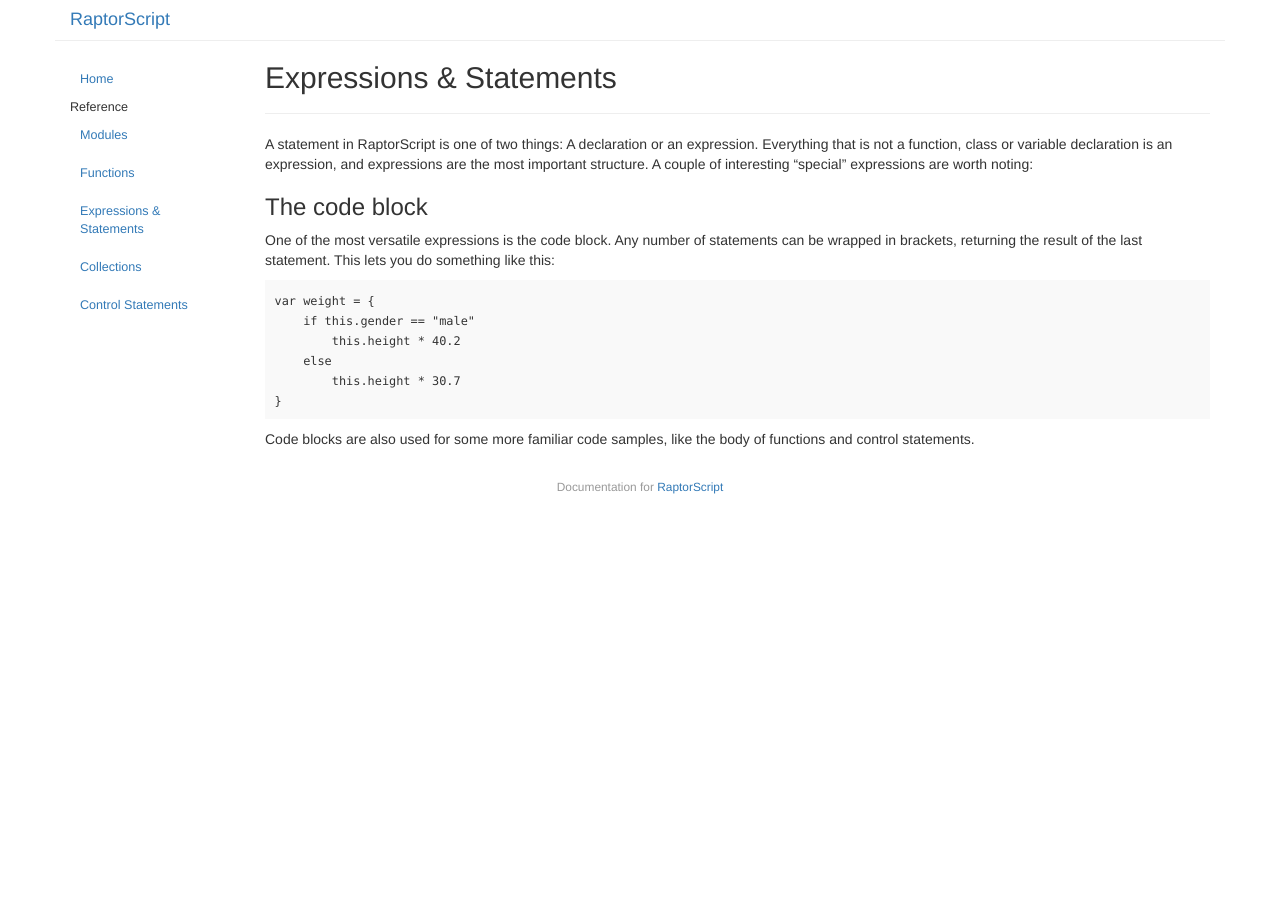
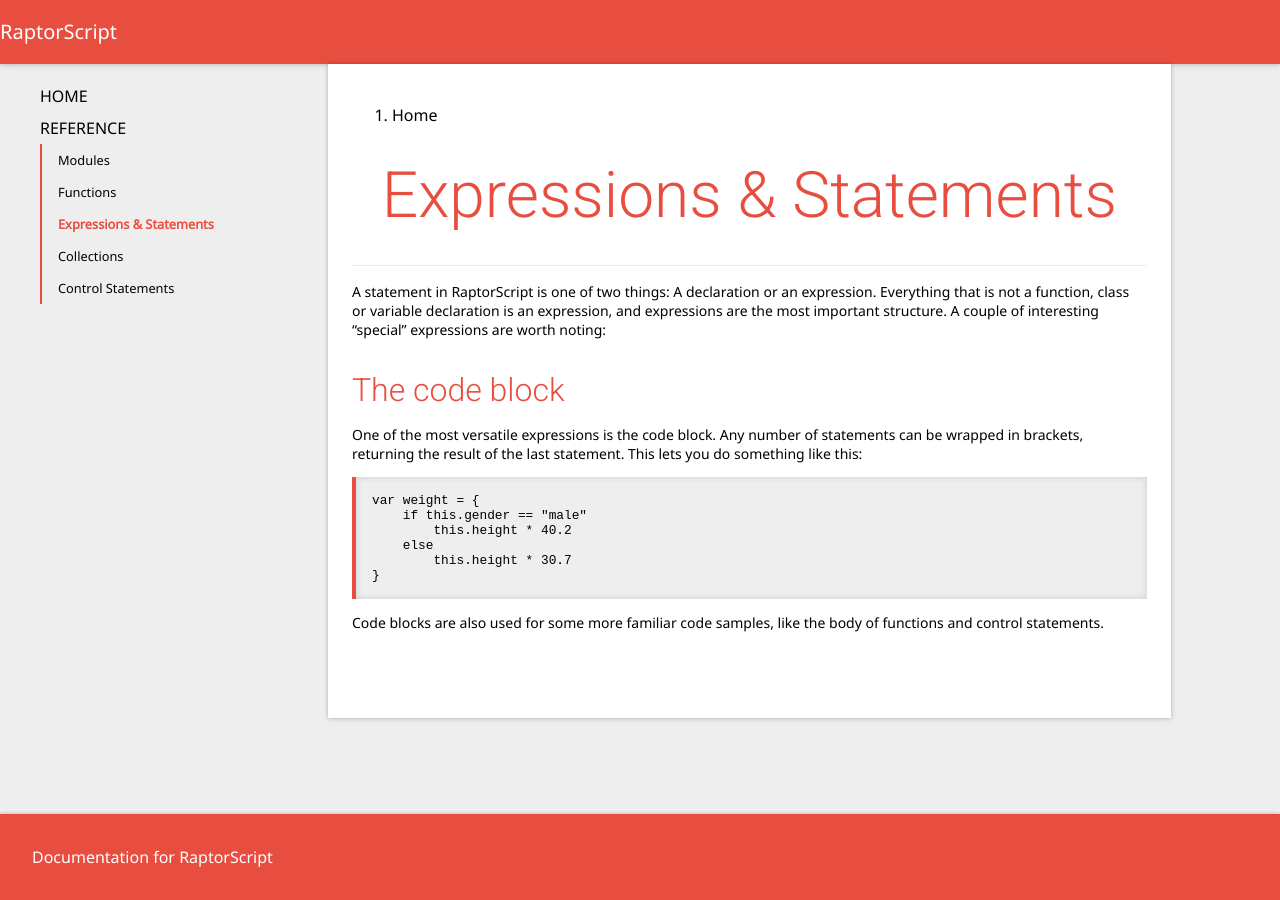
Before and after one commit to raptor-lang/raptor-lang.github.io, a Jekyll site: the page built from _posts/2016-11-16-expressions-statements.md, in a window 1280 px wide. Built offline with Jekyll 4.4.1, drawn with Linux system fonts in a browser that asks for light colours.

Commit message:
Custom theme kinda

```diff
--- /dev/null
+++ b/_includes/breadcrumbs.html
@@ -0,0 +1,20 @@
+<ol class="breadcrumb">
+<li><a href="{{ site.baseurl }}/">Home</a></li>
+{% capture page_url_without_index_html %}{{ page.url | remove: "/index.html" }}{% endcapture %}
+{% assign splitted_url_parts = page_url_without_index_html | split: '/' %}
+{% capture forLoopMaxInt %}{{ splitted_url_parts.size | minus:1 }}{% endcapture %}
+{% for i in (1..forLoopMaxInt) %}
+    {% capture current_breadcrumb_url %}{{next_prepender}}/{{ splitted_url_parts[i] }}/index.html{% endcapture %}
+    {% capture current_breadcrumb_md_url %}{{next_prepender}}/{{ splitted_url_parts[i] }}/{% endcapture %}
+    {% capture next_prepender %}{{next_prepender}}/{{ splitted_url_parts[i] }}{% endcapture %}
+    {% for breadcrumb_page in site.pages %}
+        {% if current_breadcrumb_url == breadcrumb_page.url or current_breadcrumb_md_url == breadcrumb_page.url  %}
+        {% assign j = forLoopMaxInt | plus: 0 %}
+            <li {% if i == j %}class="active"{% endif %}>
+                {% capture breadcrumb_page_page_url_without_index_html %}{{ breadcrumb_page.url | remove: "index.html" }}{% endcapture %}
+                <a href="{{ site.baseurl }}{{breadcrumb_page_page_url_without_index_html}}">{{breadcrumb_page.breadcrumb}}</a>
+            </li>
+        {% endif %}
+    {% endfor %}
+{% endfor %}
+</ol>
--- a/_includes/header.html
+++ b/_includes/header.html
@@ -1,3 +1,2 @@
-<h4><a class="brand" href="{{ site.baseurl }}/">{{ site.title }}</a>
+<a class="title" href="{{ site.baseurl }}/">{{ site.title }}</a>
     {% if site.subtitle %}<small>{{ site.subtitle }}</small>{% endif %}
-</h4>
--- a/_includes/navigation.html
+++ b/_includes/navigation.html
@@ -1,16 +1,14 @@
-<ul class="nav nav-list">
-    <li><a href="{{ site.baseurl }}/">Home</a></li>
+<ul class="navigation">
+    <li class="header"><a href="{{ site.baseurl }}/">Home</a></li>
     {% for section in site.sections %}
         {% assign attr = section[0] %}
         {% assign label = section[1] %}
 
-        {% for page in site.categories[attr] %}
+        {% for p in site.categories[attr] %}
             {% if forloop.first %}
-                <li class="nav-header">{{ label }}</li>
+                <li class="header">{{ label }}</li>
             {% endif %}
-            <li data-order="{{ page.order }}"><a href="{{ site.baseurl }}{{ page.url }}">{{ page.title }}</a></li>
+                <a {% if p.url == page.url %}class="active"{% endif %} data-order="{{ p.order }}" href="{{ site.baseurl }}{{ p.url }}"><li class="item">{{ p.title }}</li></a>
         {% endfor %}
     {% endfor %}
-<!-- List additional links. It is recommended to add a divider
-    e.g. <li class="divider"></li> first to break up the content. -->
 </ul>
--- a/_layouts/default.html
+++ b/_layouts/default.html
@@ -2,64 +2,49 @@
 <html>
     <head>
         <meta charset="utf-8">
-        <meta http-equiv="X-UA-Compatible" content="IE=edge,chrome=1">
-        <meta name="viewport" content="width=device-width">
+        <meta name="viewport" content="width=device-width, initial-scale=1, shrink-to-fit=no">
+        <meta http-equiv="x-ua-compatible" content="ie=edge">
 
         <title>{{ site.title }}{% if page.title %} : {{ page.title }}{% endif %}</title>
         <meta name="description" content="{{ site.subtitle }}">
+        <!-- Google Fonts -->
+        <link rel="stylesheet" href="https://fonts.googleapis.com/css?family=Roboto:300,300italic,700,700italic">
 
-        <link href="https://maxcdn.bootstrapcdn.com/bootstrap/3.3.5/css/bootstrap.min.css" rel="stylesheet">
+        <link rel="stylesheet" href="{{ site.baseurl }}/css/normalize.css">
+        <link rel="stylesheet" href="{{ site.baseurl }}/css/flexgrid.css">
         <link rel="stylesheet" href="{{ site.baseurl }}/css/syntax.css">
         <link rel="stylesheet" href="{{ site.baseurl }}/css/main.css">
     </head>
     <body>
 
-        <div class="container">
-            <div class="row">
-                <div id="header" class="col-sm-12">
+        <header class="drop-shadow">
+            <div class="content-width">
                 {% include header.html %}
             </div>
-            </div>
-
-            <div class="row">
-                {% assign post_count = site.posts|size %}
-                {% if site.navigation != 0 and site.navigation == 1 or post_count > 0 %}
-                    <div id="navigation" class="col-sm-2">
+        </header>
+        <div id="site" class="content-width">
+            <div class="row full-height">
+                <div id="sidebar" class="col-xs-3">
+                    <div class="">
                         {% include navigation.html %}
                     </div>
-
-                    <div id="content" class="col-sm-10">
+                </div>
+                <div class="col-xs-8">
+                    <div id="page-content" class="drop-shadow full-height">
+                        {% include breadcrumbs.html %}
                         {{ content }}
                     </div>
-                {% else %}
-                    <div id="content" class="col-sm-12">
-                        {{ content }}
-                    </div>
-                {% endif %}
-            </div>
-
-            {% if page.disqus == 1 %}
-            <div class="row">
-              {% if site.navigation == 1 or post_count > 0 %}
-                <div id="navigation" class="col-sm-2"></div>
-                <div id="disqus" class="col-sm-10">
-                    {% include disqus.html %}
-                </div>
-              {% else %}
-                <div id="disqus" class="col-sm-12">
-                    {% include disqus.html %}
-                </div>
-              {% endif %}
-            </div>
-            {% endif %}
-
-            <div class="row">
-                <div id="footer" class="col-sm-12">
-                    {% include footer.html %}
                 </div>
             </div>
         </div>
 
+        <footer>
+            <div class="content-width">
+                {% include footer.html %}
+            </div>
+        </footer>
+
+        </div>
         <script>
          function orderNav() {
              var list,
@@ -111,6 +93,7 @@
         </script>
         {% if site.google_analytics_id != "" %}
         {% include google_analytics.html %}
+        <script src="https://ajax.googleapis.com/ajax/libs/jquery/3.1.1/jquery.min.js" integrity="sha384-3ceskX3iaEnIogmQchP8opvBy3Mi7Ce34nWjpBIwVTHfGYWQS9jwHDVRnpKKHJg7" crossorigin="anonymous"></script>
         {% endif %}
     </body>
 </html>
--- a/css/main.css
+++ /dev/null
@@ -1,94 +0,0 @@
-body {
-    font-weight: 400;
-    text-shadow: 0 1px 1px rgba(255, 255, 255, 0.7);
-}
-
-pre, code, pre code {
-    border: none;
-    border-radius: 0;
-    background-color: #f9f9f9;
-    font-size: 0.85em;
-}
-
-.highlight {
-    background-color: #f9f9f9;
-}
-
-pre {
-    font-size: 1em;
-}
-
-code {
-    color: inherit;
-}
-
-#header {
-    border-bottom: 1px solid #eee;
-    margin-bottom: 20px;
-}
-
-#header a:hover {
-    text-decoration: none;
-}
-
-#footer {
-    margin: 20px 0;
-    font-size: 0.85em;
-    color: #999;
-    text-align: center;
-}
-
-#content > .page-header:first-child {
-    margin-top: 0;
-}
-
-#content > .page-header:first-child h2 {
-    margin-top: 0;
-}
-
-
-#navigation {
-    font-size: 0.9em;
-}
-
-#navigation li a {
-    padding-left: 10px;
-    padding-right: 10px;
-}
-
-#navigation .nav-header {
-    padding-left: 0;
-    padding-right: 0;
-}
-
-body.rtl {
-	direction: rtl;
-}
-
-body.rtl #header .brand {
-	float: right;
-    margin-left: 5px;
-}
-body.rtl .row-fluid [class*="span"] {
-	float: right !important;
-	margin-left: 0;
-	margin-right: 2.564102564102564%;
-}
-body.rtl .row-fluid [class*="span"]:first-child {
-	margin-right: 0;
-}
-
-body.rtl ul, body.rtl ol {
-    margin: 0 25px 10px 0;
-}
-
-table {
-  margin-bottom: 1rem;
-  border: 1px solid #e5e5e5;
-  border-collapse: collapse;
-}
-
-td, th {
-  padding: .25rem .5rem;
-  border: 1px solid #e5e5e5;
-}
--- /dev/null
+++ b/css/main.scss
@@ -0,0 +1,137 @@
+---
+---
+
+$primary: #E84E40;
+$content-width: 1400px;
+
+@import url('https://fonts.googleapis.com/css?family=Noto+Sans');
+
+a {
+    color: inherit;
+    text-decoration: none;
+    transition: all .2s;
+    &:hover {
+        color: $primary;
+    }
+}
+
+* {
+    font-family: Noto Sans;
+}
+
+p {
+    font-size: 14px;
+}
+
+h1, h2, h3, h4, h5, h6 {
+    font-family: Roboto;
+    font-weight: 200;
+    color: $primary;
+    margin: 2rem 0 1rem 0rem;
+}
+
+h2 {
+    font-size: 4rem;
+    font-weight: 500;
+    text-align: center;
+    border-bottom: 1px solid #eeeeee;
+    padding-bottom: 2rem;
+}
+
+h3 {
+    font-size: 2rem;
+}
+
+h4 {
+    font-size: 1.5rem;
+}
+
+pre.highlight {
+    padding: 1rem;
+    background-color: #eeeeee;
+    border-left: solid 4px $primary;
+    font-size: 0.8rem;
+    box-shadow: inset 0 0 7px rgba(0,0,0,.14);
+}
+
+code.highlighter-rouge {
+    background-color: #eeeeee;
+    padding: 0 0.2rem;
+    font-size: 0.9rem;
+    font-weight: 400;
+}
+
+body {
+    background-color: #eeeeee;
+    display: flex;
+    min-height: 100vh;
+    flex-direction: column;
+}
+
+header {
+    height: 64px;
+    background-color: $primary;
+    .title {
+        color: #FFFFFF;
+        font-size: 20px;
+        text-decoration: none;
+        line-height: 64px;
+        &:hover {
+            text-decoration: none;
+        }
+    }
+}
+
+
+#site {
+    flex: 1;
+}
+
+footer {
+    @extend .drop-shadow;
+    padding: 2rem;
+    background-color: $primary;
+    color: white;
+}
+
+#sidebar {
+    text-align: left;
+    .navigation {
+        list-style: none;
+        li {
+            width: 100%;
+            line-height: 2rem;
+        }
+        .item {
+            padding-left: 1rem;
+            border-left: 2px solid $primary;
+            font-size: 0.8rem;
+        }
+        .active {
+            font-weight: 700;
+            color: $primary;
+        }
+        .header {
+            text-transform: uppercase;
+            font-weight: semi-bold;
+        }
+    }
+}
+
+#page-content {
+    background-color: #ffffff;
+    padding: 1.5rem;
+}
+
+.full-height {
+    height: 100%;
+}
+
+.drop-shadow {
+    box-shadow: 0 0 4px rgba(0,0,0,.24),0 3px 8px rgba(0,0,0,.05);
+}
+
+.content-width {
+    max-width: $content-width;
+    margin: auto;
+}
```
Also changed, not shown: other parts of _layouts/default.html (+0 -3 lines), css/flexgrid.css (added), css/normalize.css (added). Lines whose indentation alone changed are shown as unchanged.
